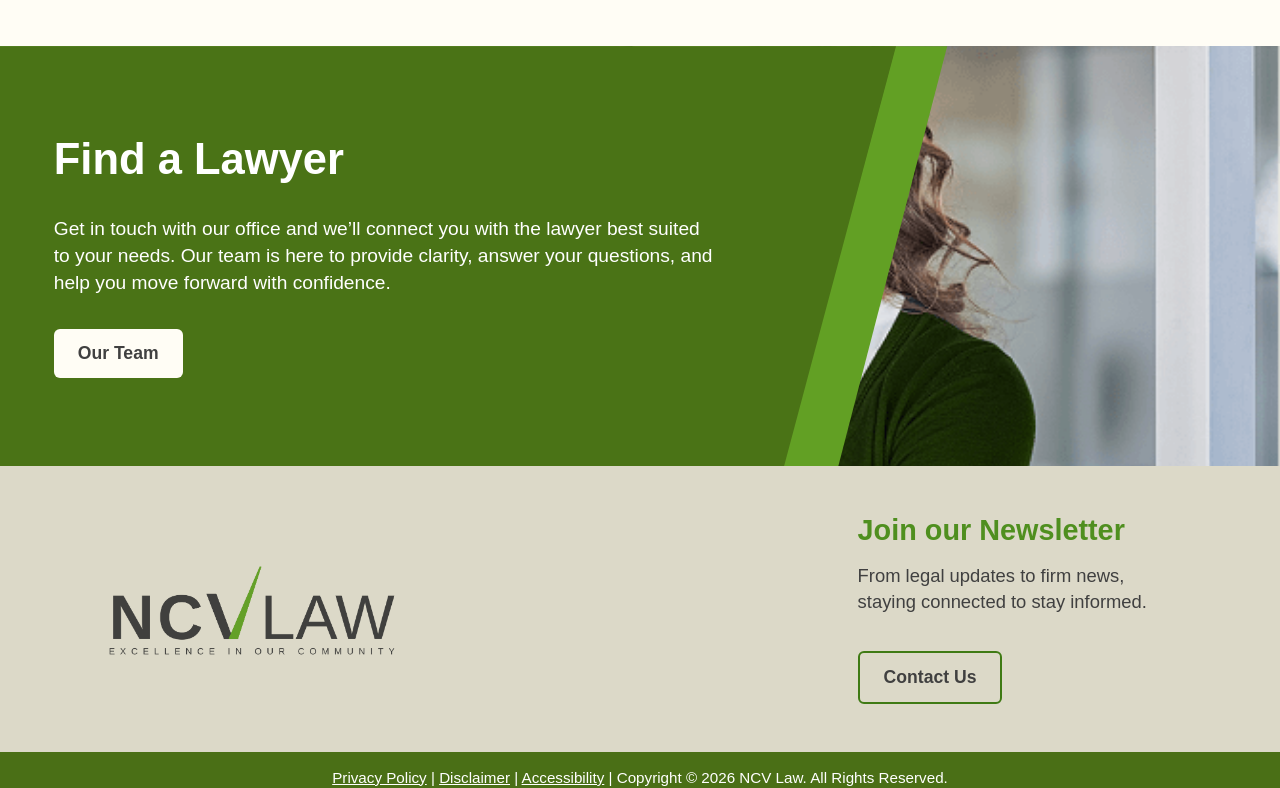
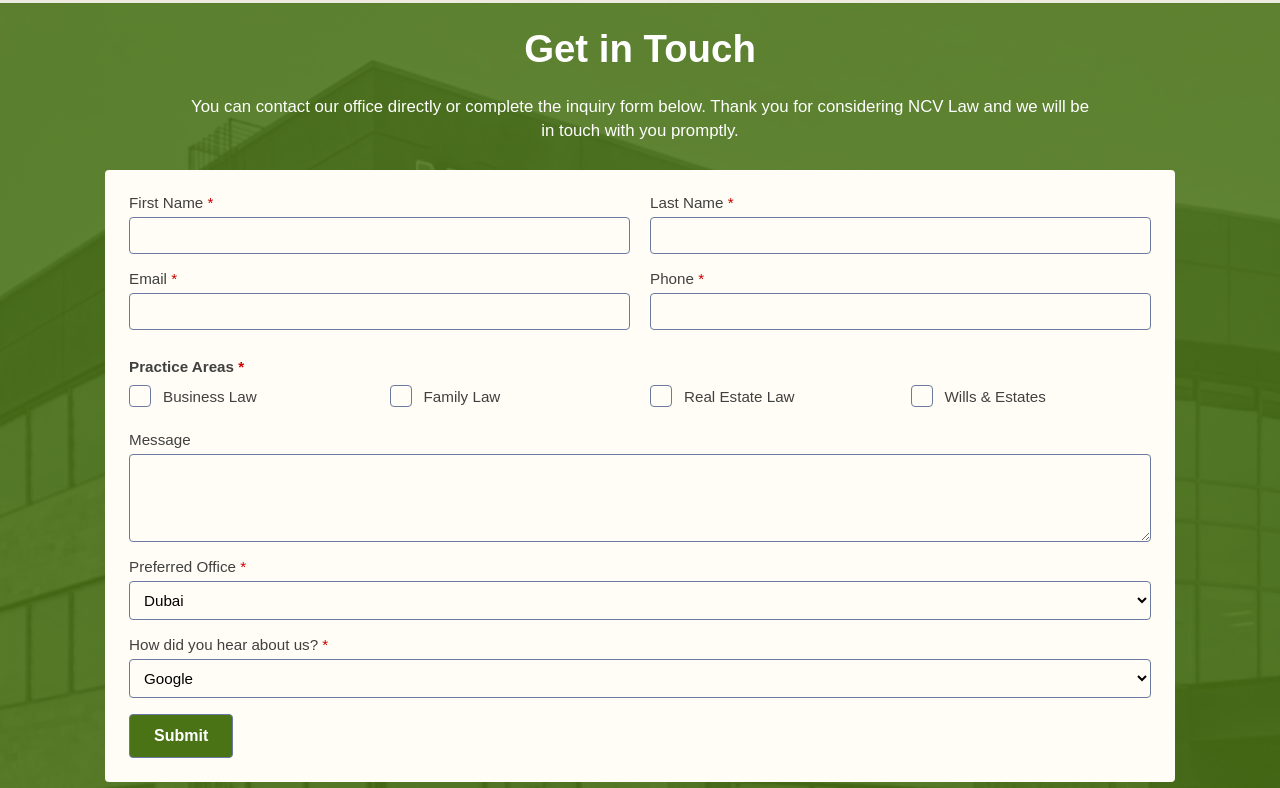
Before and after one commit to Ali1972101/NCVLAW, a React (Vite) app: page /contact in a window 1280 px wide. Shown: the part 1059-1847 px from the top of the page. Built offline with nearby package versions, Linux system fonts and the light colour scheme.

Commit message:
chnaged office and number

```diff
--- a/src/Pages/Business.jsx
+++ b/src/Pages/Business.jsx
@@ -166,7 +166,7 @@ const Business = () => {
         </div>
       </section>
 
-      {/* get in touch form */}
+
       <section
         className="gt"
         style={{ backgroundImage: `url(${bgImage})`, marginTop: "10px" }}
@@ -245,7 +245,7 @@ const Business = () => {
                     Preferred Office <i>*</i>
                   </span>
                   <select name="office" required>
-                    <option>Ohio</option>
+                    <option>Dubai</option>
                   </select>
                 </label>
 
--- a/src/Pages/Contact.jsx
+++ b/src/Pages/Contact.jsx
@@ -4,25 +4,62 @@ import Navbar from "../assets/Navbar/Navbar";
 import Footer from "./Components/Footer";
 import contactImage from "../assets/Contactimage.png";
 import buildingImg from "../assets/Contactimage.png";
-import ContactModal from "./ContactModal";
 import lawyerImage from "../assets/Imagecall.png";
+import { sendInquiry } from "../sendInquiry";
 import "./Contact.css";
 
 const contact = {
-  name: "Ohio Office",
-  address1: "245 Hanlon Creek Boulevard, Unit 102",
-  address2: "Ohio, ON N1C 0A1",
-  phone: "519 837 2100",
-  tollFree: "800 746 0685",
-  fax: "519 837 1617",
+  name: "Dubai  Office",
+  address1: "5th Floor 3701 Sheikh Zayed Rd, Trade Center First ",
+  address2: "Dubai, United Arab Emirates",
+  phone: "971 4 378 7219",
+  tollFree: "971 4 224 2319",
+  fax: "971  985 1012",
   email: "info@ncvlaw.org",
 };
+
+const areas = ["Business Law", "Family Law", "Real Estate Law", "Wills & Estates"];
 
 // The map reads this address
 const mapQuery = `${contact.address1}, ${contact.address2}`;
 
 const Contact = () => {
-  const [showForm, setShowForm] = useState(false); // is the pop-up open?
+  // all form state lives INSIDE the component
+  const [selected, setSelected] = useState([]);
+  const [error, setError] = useState("");
+  const [sent, setSent] = useState(false);
+  const [status, setStatus] = useState("idle"); // idle | sending | error
+
+  const toggleArea = (area) => {
+    setError("");
+    setSelected((prev) =>
+      prev.includes(area) ? prev.filter((a) => a !== area) : [...prev, area],
+    );
+  };
+
+  const handleSubmit = async (e) => {
+    e.preventDefault();
+
+    // checkboxes can't use "required" as a group, so check by hand
+    if (selected.length === 0) {
+      setError("Please choose at least one practice area.");
+      return;
+    }
+
+    const data = Object.fromEntries(new FormData(e.target));
+    if (data._gotcha) return; // a bot filled the hidden trap field
+
+    data.practiceAreas = selected.join(", ");
+
+    setStatus("sending");
+    try {
+      await sendInquiry(data); // sends it to info@ncvlaw.org
+      setSent(true);
+      setStatus("idle");
+    } catch {
+      setStatus("error");
+    }
+  };
 
   return (
     <div>
@@ -80,44 +117,161 @@ const Contact = () => {
             situated and we recognize our responsibility for the stewardship of
             the land on which we live and work.
           </p>
-
-          {/* opens the pop-up */}
-          <button
-            type="button"
-            className="office__btn"
-            onClick={() => setShowForm(true)}
-          >
-            Get In Touch
-          </button>
         </div>
 
         <div className="office__photo">
           <img src={buildingImg} alt={`${contact.name} building`} />
         </div>
 
-        <div className="office__map">
+        {/* <div className="office__map">
           <iframe
             title={`Map of ${contact.name}`}
             src={`https://www.google.com/maps?q=${encodeURIComponent(mapQuery)}&output=embed`}
             loading="lazy"
             referrerPolicy="no-referrer-when-downgrade"
           />
+        </div> */}
+      </section>
+
+      {/* get in touch form, built directly into the page */}
+      <section
+        className="gt"
+        style={{ backgroundImage: `url(${contactImage})`, marginTop: "10px" }}
+      >
+        <div className="gt__overlay" />
+
+        <div className="gt__content">
+          <h2 className="gt__title">Get in Touch</h2>
+          <p className="gt__intro">
+            You can contact our office directly or complete the inquiry form
+            below. Thank you for considering NCV Law and we will be in touch
+            with you promptly.
+          </p>
+
+          <div className="gt__card">
+            {sent ? (
+              <p className="gt__thanks">
+                Thank you! Your message has been sent. We will be in touch soon.
+              </p>
+            ) : (
+              <form className="gt__form" onSubmit={handleSubmit}>
+                <label className="gt__field">
+                  <span>
+                    First Name <i>*</i>
+                  </span>
+                  <input type="text" name="firstName" required />
+                </label>
+
+                <label className="gt__field">
+                  <span>
+                    Last Name <i>*</i>
+                  </span>
+                  <input type="text" name="lastName" required />
+                </label>
+
+                <label className="gt__field">
+                  <span>
+                    Email <i>*</i>
+                  </span>
+                  <input type="email" name="email" required />
+                </label>
+
+                <label className="gt__field">
+                  <span>
+                    Phone <i>*</i>
+                  </span>
+                  <input type="tel" name="phone" required />
+                </label>
+
+                <fieldset className="gt__areas">
+                  <legend>
+                    Practice Areas <i>*</i>
+                  </legend>
+                  <div className="gt__checks">
+                    {areas.map((area) => (
+                      <label className="gt__check" key={area}>
+                        <input
+                          type="checkbox"
+                          checked={selected.includes(area)}
+                          onChange={() => toggleArea(area)}
+                        />
+                        <span>{area}</span>
+                      </label>
+                    ))}
+                  </div>
+                  {error && <p className="gt__error">{error}</p>}
+                </fieldset>
+
+                <label className="gt__field gt__field--full">
+                  <span>Message</span>
+                  <textarea name="message" rows="4" />
+                </label>
+
+                <label className="gt__field gt__field--full">
+                  <span>
+                    Preferred Office <i>*</i>
+                  </span>
+                  <select name="office" required>
+                    <option>Dubai</option>
+                    <option>Canada</option>
+
+                  </select>
+                </label>
+
+                <label className="gt__field gt__field--full">
+                  <span>
+                    How did you hear about us? <i>*</i>
+                  </span>
+                  <select name="source" required>
+                    <option>Google</option>
+                    <option>Social media</option>
+                    <option>Referral</option>
+                    <option>Other</option>
+                  </select>
+                </label>
+
+                {/* spam trap: real visitors never see or fill this */}
+                <input
+                  type="text"
+                  name="_gotcha"
+                  tabIndex="-1"
+                  autoComplete="off"
+                  className="hp"
+                />
+
+                {status === "error" && (
+                  <p className="gt__error" style={{ gridColumn: "1 / -1" }}>
+                    Sorry, something went wrong. Please try again, or email us
+                    at info@ncvlaw.org.
+                  </p>
+                )}
+
+                <button
+                  type="submit"
+                  className="gt__submit"
+                  disabled={status === "sending"}
+                >
+                  {status === "sending" ? "Sending..." : "Submit"}
+                </button>
+              </form>
+            )}
+          </div>
         </div>
       </section>
+
+      {/* find a lawyer banner */}
       <section
         className="findbanner"
         style={{ backgroundImage: `url(${lawyerImage})` }}
       >
-  {/* light green diagonal stripe */}
         <div className="findbanner__stripe" />
 
-  {/* dark green panel with the text */}
         <div className="findbanner__panel">
           <h1 className="findbanner__title">Find a Lawyer</h1>
           <p className="findbanner__text">
-      Get in touch with our office and we’ll connect you with the lawyer best
-      suited to your needs. Our team is here to provide clarity, answer your
-      questions, and help you move forward with confidence.
+            Get in touch with our office and we’ll connect you with the lawyer
+            best suited to your needs. Our team is here to provide clarity,
+            answer your questions, and help you move forward with confidence.
           </p>
           <Link to="/Team" className="findbanner__btn">
             Our Team
@@ -125,11 +279,6 @@ const Contact = () => {
         </div>
       </section>
 
-      {/* the pop-up form, shown only when showForm is true */}
-      {showForm && <ContactModal onClose={() => setShowForm(false)} />}
-
-
-
       <Footer />
     </div>
   );
--- a/src/Pages/Family.jsx
+++ b/src/Pages/Family.jsx
@@ -262,7 +262,7 @@ const Family = () => {
                 <label className="gt__field gt__field--full">
                   <span>Preferred Office <i>*</i></span>
                   <select name="office" required>
-                    <option>Ohio</option>
+                    <option>Dubai</option>
                   </select>
                 </label>
 
--- a/src/Pages/Realestate.jsx
+++ b/src/Pages/Realestate.jsx
@@ -254,7 +254,7 @@ const Realestate = () => {
                 <label className="gt__field gt__field--full">
                   <span>Preferred Office <i>*</i></span>
                   <select name="office" required>
-                    <option>Ohio</option>
+                    <option>Dubai</option>
                   </select>
                 </label>
 
--- a/src/Pages/Wills.jsx
+++ b/src/Pages/Wills.jsx
@@ -226,7 +226,7 @@ const Wills = () => {
                 <label className="gt__field gt__field--full">
                   <span>Preferred Office <i>*</i></span>
                   <select name="office" required>
-                    <option>Ohio</option>
+                    <option>Dubai</option>
                   </select>
                 </label>
 
```
Also changed, not shown: api/contact.js (+7 -8 lines). Lines whose indentation alone changed are shown as unchanged.
